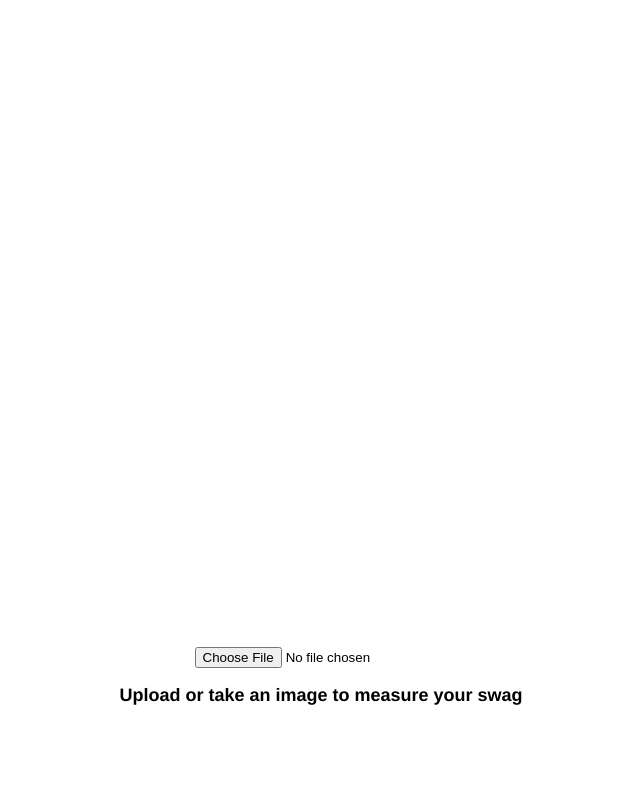
After one commit to suckrowPierre/Swagometer, a FastAPI app: template templates/index_ios7.html in a window 1280 px wide. The commit adds this page. Shown: the whole page, without its empty margins (319-959 px from the left). Run offline with FastAPI, Linux system fonts and the light colour scheme; the template is opened without the code that fills it: most values are stand-ins (such as "Sample title", 1, 10 or a date in 2020); some libraries are stand-ins or nearby versions.

Commit message:
added ios 7 support

```diff
--- a/app/main.py
+++ b/app/main.py
@@ -36,12 +36,28 @@ list_of_concepts = [
 async def read_root(request: Request):
     return templates.TemplateResponse("index.html", {"request": request, "title": title})
 
+@app.get("/ios7/")
+async def read_root_ios7(request: Request):
+    return templates.TemplateResponse("index_ios7.html", {"request": request, "title": title})
+
 @app.post("/process-image/")
 #upload image in form
 async def upload_image(request: Request,):
+    print("Processing image")
     body = json.loads(await request.body())
-    image = Image.open(io.BytesIO(base64.b64decode(body['image'].split(",")[1])))
 
+    if "," in body["image"]:
+        header, image_str = body["image"].split(",", 1)
+    else:
+        raise ValueError("Invalid data URL format")
+
+    image_bytes = base64.b64decode(image_str)
+
+    image = Image.open(io.BytesIO(image_bytes))
+    if image.mode == "RGBA":
+        image = image.convert("RGB")
+
+    image.save("static/image.jpg")
     # Preprocess inputs and move to device
     inputs = processor(text=list_of_concepts, images=image, return_tensors="pt", padding=True)
     inputs = {k: v.to(device) for k, v in inputs.items()}
@@ -55,4 +71,33 @@ async def upload_image(request: Request,):
     swag_index = list_of_concepts.index('swag')
     swag_prob = probs[swag_index]
     swag_percentage = swag_prob * 100
+    print(swag_percentage)
     return {"swag_percentage": swag_percentage}
+
+@app.post("/process-image-ios-7")
+async def upload_image_ios7(image: UploadFile = File(...)):
+    # This endpoint expects a multipart form upload, e.g. from FormData.
+    print("Processing image via form upload")
+
+    # Read the file bytes
+    file_bytes = await image.read()
+    img = Image.open(io.BytesIO(file_bytes))
+    if img.mode == "RGBA":
+        img = img.convert("RGB")
+
+    img.save("static/image.jpg")
+
+    # Preprocess inputs and move to device
+    inputs = processor(text=list_of_concepts, images=img, return_tensors="pt", padding=True)
+    inputs = {k: v.to(device) for k, v in inputs.items()}
+
+    # Run inference
+    outputs = model(**inputs)
+    logits_per_image = outputs.logits_per_image
+    probs = logits_per_image.softmax(dim=1)[0].detach().cpu().numpy()
+
+    swag_index = list_of_concepts.index('swag')
+    swag_prob = probs[swag_index]
+    swag_percentage = swag_prob * 100
+    print(swag_percentage)
+    return {"swag_percentage": swag_percentage}
--- /dev/null
+++ b/static/webcam_ios7.js
@@ -0,0 +1,49 @@
+    window.onload = function () {
+        var fileInput = document.getElementById("file-input");
+        var imageElement = document.getElementById("image");
+        var formElement = document.getElementById("image-upload-form");
+
+        fileInput.addEventListener("change", function (event) {
+            var file = event.target.files[0];
+            if (!file) return;
+
+            // Display the selected image locally if possible
+            if (window.URL && window.URL.createObjectURL) {
+                var imageURL = window.URL.createObjectURL(file);
+                imageElement.src = imageURL;
+                imageElement.onload = function() {
+                    window.URL.revokeObjectURL(imageURL);
+                };
+            } else {
+                console.log("Preview not supported on this device/browser.");
+            }
+
+            // Create FormData from the form element
+            var formData = new FormData(formElement);
+
+            var xhr = new XMLHttpRequest();
+            xhr.open("POST", "/process-image-ios-7", true);
+
+            xhr.onload = function() {
+                if (xhr.status === 200) {
+                    var swag_percentage = parseInt(JSON.parse(xhr.responseText).swag_percentage);
+                    // get element with id swag value change value
+                    document.getElementById("swag-value").textContent = swag_percentage;
+
+                    //get element with id swag text and make visible make element with id title hidden. do not use className
+                    document.getElementById("swag-text").style.display = "block";
+                    document.getElementById("title").style.display = "none";
+
+                } else {
+                    alert("Error uploading image: " + xhr.status + " " + xhr.responseText);
+                }
+            };
+
+            xhr.onerror = function() {
+                alert("Network error occurred while uploading image.");
+            };
+
+            // Send the form data (the file) to the server
+            xhr.send(formData);
+        });
+    };
--- a/templates/index.html
+++ b/templates/index.html
@@ -18,7 +18,7 @@
         autoplay
         playsinline
         muted
-        class="absolute top-0 left-0 w-full h-full object-cover z-[-10] transform scale-x-[-1]"
+        class="absolute top-0 left-0 w-full h-full object-cover z-[-10] transform scale-x-[1]"
     ></video>
     <canvas id="snapshot" class="hidden absolute top-0 left-0 w-full h-full object-cover z-[-10] transform scale-x-[-1]"></canvas>
 
--- /dev/null
+++ b/templates/index_ios7.html
@@ -0,0 +1,83 @@
+<!DOCTYPE html>
+<html lang="en">
+<head>
+    <meta charset="UTF-8">
+<meta name="viewport" content="width=device-width, initial-scale=1, maximum-scale=1, user-scalable=no">
+    <title>{{ title }}</title>
+    <script src="https://cdnjs.cloudflare.com/ajax/libs/exif-js/2.3.0/exif.min.js"></script>
+    <script src="/static/webcam_ios7.js" defer></script>
+        <style>
+            html, body {
+    margin: 0;
+    padding: 0;
+    height: 100%;
+    width: 100%;
+    font-size: 1.125rem;
+    line-height: 1.75rem;
+    font-family: 'Helvetica', 'Arial', sans-serif;
+    font-weight: bold;
+    text-align: center;
+    display: flex; /* Use Flexbox for main layout */
+    flex-direction: column; /* Stack children vertically */
+}
+
+.container {
+    display: flex; /* Flexbox for centering the content */
+    position: relative;
+    height: 70%;
+    justify-content: center;
+    align-items: center;
+    padding: 1rem;
+    box-sizing: border-box;
+    overflow: hidden;
+}
+
+#image {
+    height: 100%;
+    min-height: 100%;
+    object-fit: cover;
+}
+
+.footer {
+    display: flex; /* Flexbox for alignment */
+    height: 30%;
+    flex-direction: column;
+    justify-content: center;
+    align-items: center;
+    box-sizing: border-box;
+    padding: 0.5rem;
+}
+
+#file-input {
+    width: 100%;
+}
+
+#title, #swag-value {
+    font-size: 1rem;
+    align-items: center;
+    justify-content: center;
+    text-align: center;
+    margin: 0.5rem;
+}
+
+    </style>
+</head>
+<body>
+    <div class="container">
+        <img id="image" src=""/>
+    </div>
+    <div class="footer">
+        <form id="image-upload-form" enctype="multipart/form-data">
+        <input
+            id="file-input"
+            name="image"
+            type="file"
+            accept="image/*;capture=camera"
+        />
+        </form>
+        <div id="title">Upload or take an image to measure your swag</div>
+        <div id="swag-text" style="display: none">You have <span id="swag-value">70</span>% swag</div>
+
+    </div>
+</body>
+</html>
```
Also changed, not shown: static/webcam.js (+25 -11 lines).
